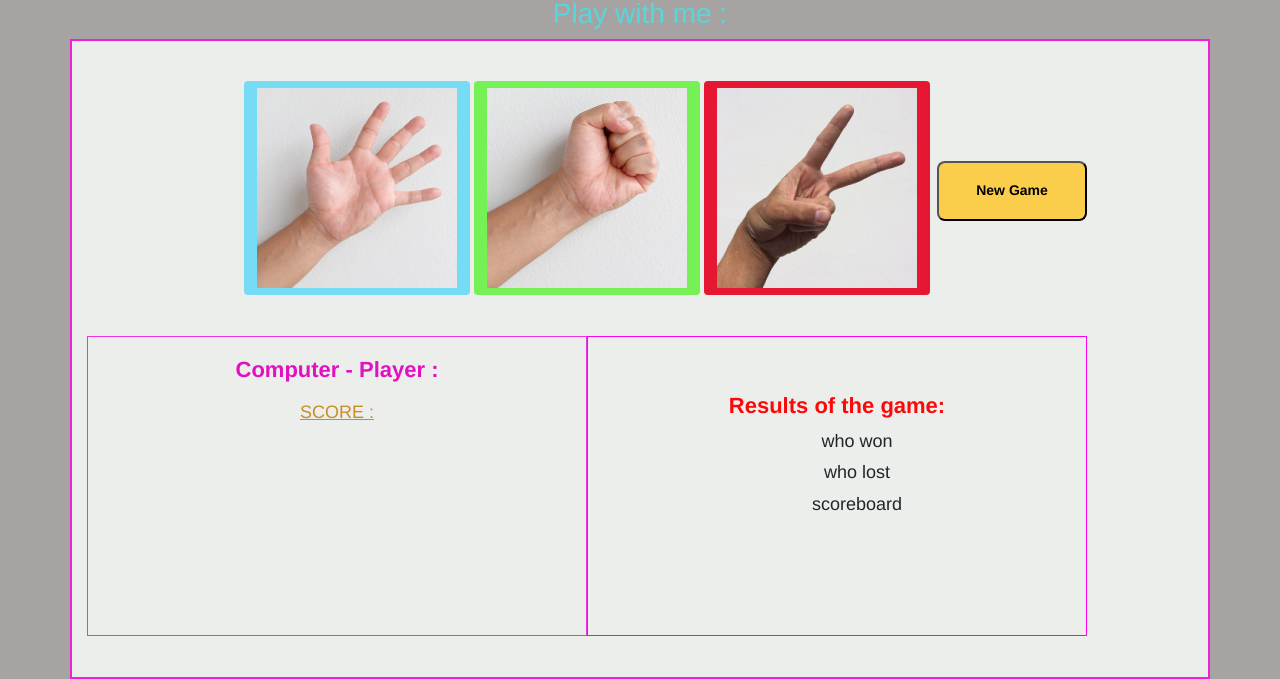
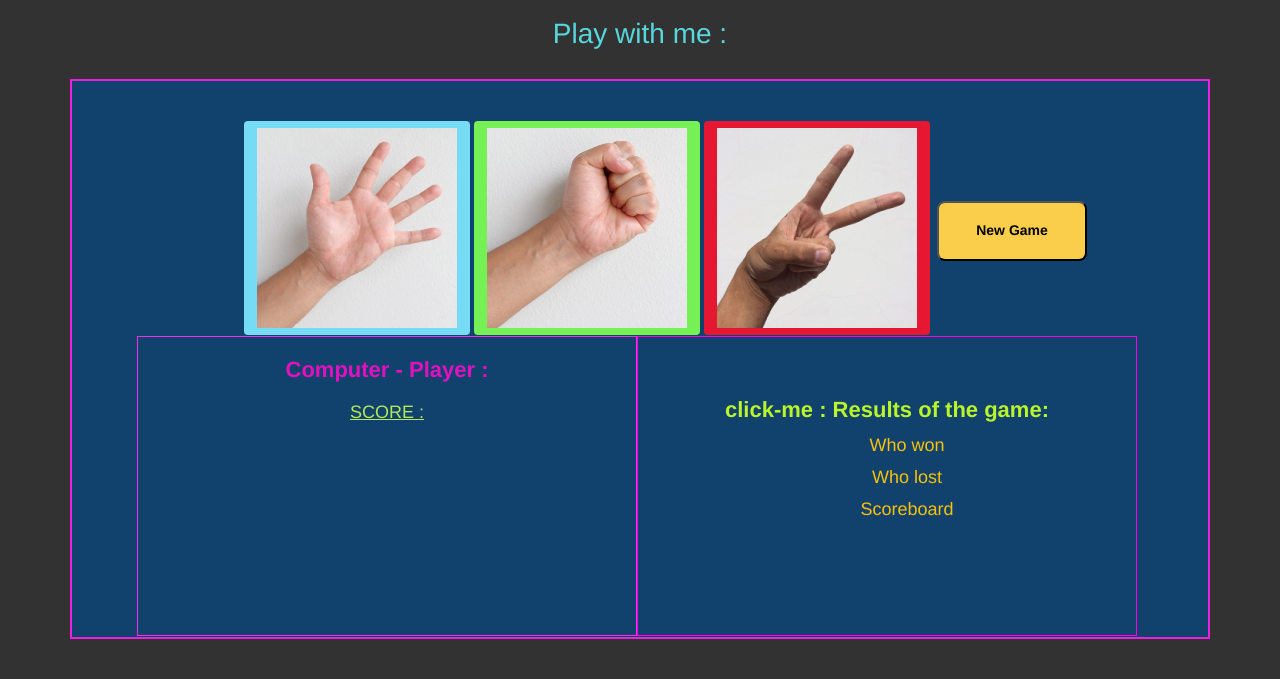
Before and after one commit to conic916/game-stone-paper-and-scissors, a website: page index.html in a window 1280 px wide. Shown: the part 169-848 px from the top of the page. After the commit the page ends 808 px from the top, so only its background shows below. Drawn offline with nearby package versions, Linux system fonts and the light colour scheme.

Commit message:
Add styles

```diff
--- a/index.html
+++ b/index.html
@@ -35,18 +35,18 @@
             <div id="result"></div>
         </div>
         <div class="container-result">
-            <h3><a href="#modal-one" class="show-modal">Results of the game: </a>
+            <h2><a href="#modal-one" class="show-modal">click-me : Results of the game: </a>
                 <ul>
-                    <li>who won</li>
-                    <li>who lost</li>
-                    <li>scoreboard</li>
+                    <li>Who won</li>
+                    <li>Who lost</li>
+                    <li>Scoreboard</li>
                 </ul>
-            </h3>
+            </h2>
             <div class="overlay" id="modal-overlay">
                 <div class="modal" id="modal-one">
                     <a href="#" class="close">x</a>
                     <div class="content">
-                        <h3>results game: </h3>
+                        <h3>results game : </h3>
                     </div>
                 </div>
             </div>
--- a/sass/style.scss
+++ b/sass/style.scss
@@ -1,5 +1,5 @@
 body {
-    background-color: #a7a3a3;
+    background-color: #333232;
     font-family: Helvetica, Arial, sans-serif;
     margin-top: 70px;
 }
@@ -11,8 +11,8 @@ body {
 .container {
     display: flex;
     border: 2px solid rgb(238, 31, 221);
-    background-color: #eceeec;
-    min-height: 80vh;
+    background-color: #11416d;
+    min-height: 70vh;
     flex-wrap: wrap;
 }
 
@@ -26,6 +26,7 @@ body {
     border: 1px solid rgb(240, 49, 230);
     width: 500px;
     height: 300px;
+    margin-left: 50px;
 
     h3 {
         color: rgb(226, 17, 191);
@@ -35,7 +36,7 @@ body {
         padding-top: 20px;
     }
     p {
-        color: rgb(201, 142, 34);
+        color: rgba(190, 243, 91, 0.938);
         font-size: 18px;
         font-weight: 400;
         text-align: center;
@@ -54,10 +55,12 @@ body {
 
     h2 {
         color: greenyellow;
+        padding-bottom: 20px;
     }
 
     h3 {
         color: rgb(87, 215, 219);
+        padding-bottom: 20px;
     }
 }
 
@@ -97,17 +100,26 @@ button {
     text-align: center;
     font-size: 32px;
     font-weight: 600;
-    color: rgb(14, 12, 12)
+    color: rgb(233, 136, 217)
 }
 
 .text-center {
     text-align: center;
     font-size: 18px;
-    color: #0f0f0f;
+    color: #f70e0e;
 }
 
+#output {
+    font-size: 18px;
+    text-align: center;
+    color: rgb(255, 136, 0);
+}
 
-
+#score {
+    text-align: center;
+    color: rgb(239, 255, 21);
+    font-size: 22px;
+}
 /* modal */
 
 .overlay {
@@ -165,19 +177,23 @@ button {
     }
 }
 
-h3 {
+h2 {
     text-align: center;
     padding-top: 50px;
 
     a {
-        color: rgb(253, 8, 8);
+        color: rgb(184, 245, 42);
         font-size: 22px;
         font-weight: 700;
+        &:hover {
+            color: rgb(252, 250, 250);
+        }
     }
 
     li {
         font-size: 18px;
         padding-top: 10px;
         list-style-type: none;
+        color: rgb(250, 194, 9);
     }
 }
```
Also changed, not shown: css/style.css, 1 other file.
